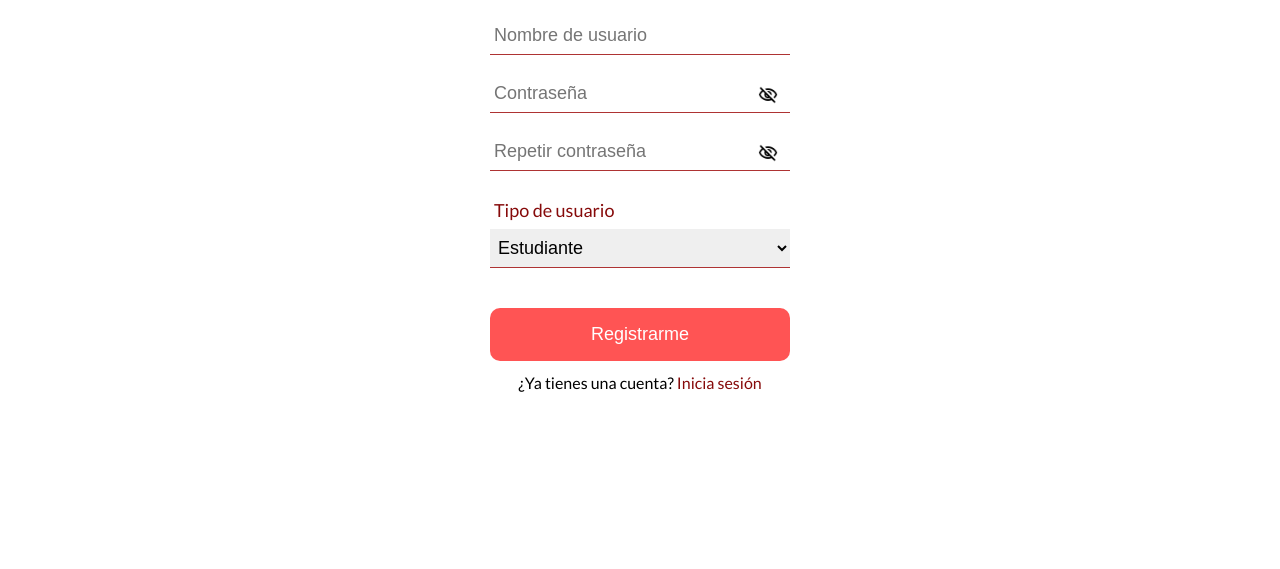
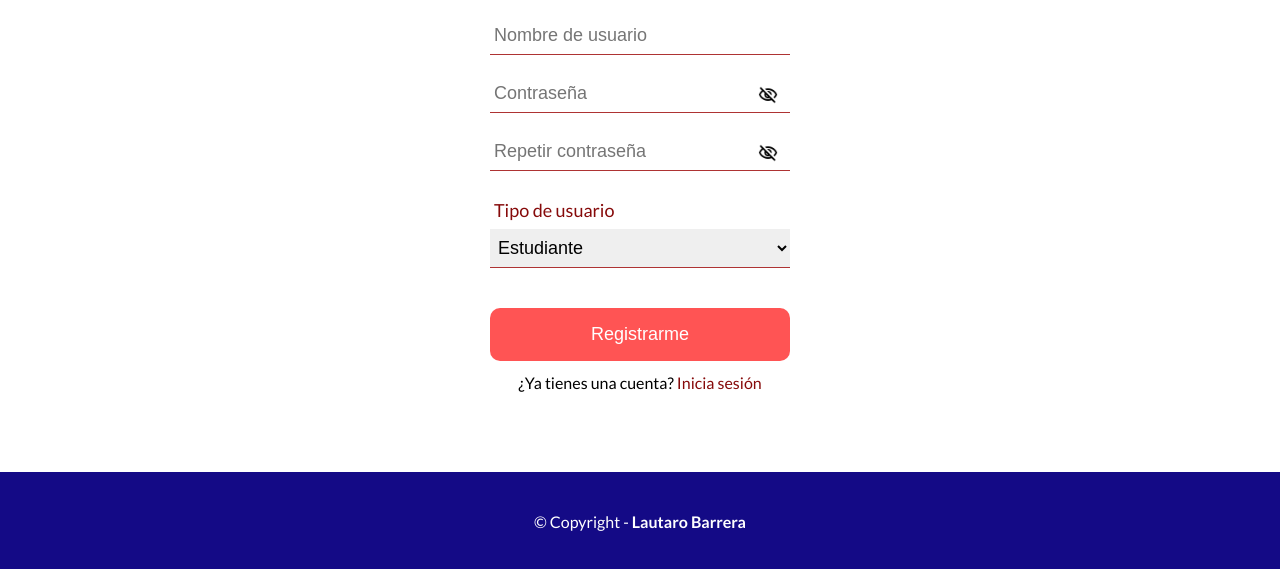
Before and after one commit to lautarobarrera10/PEyLW-TP-Final, a plain HTML site: page html/register.html in a window 1280 px wide. Shown: the part 559-1128 px from the top of the page. Before the commit the page ends 951 px from the top, so only its background shows below. Drawn offline with nearby package versions, Linux system fonts and the light colour scheme.

Commit message:
footer implementado en todas las páginas

```diff
--- /dev/null
+++ b/css/footer.css
@@ -0,0 +1,7 @@
+footer {
+    margin-top: 80px;
+    padding: 40px;
+    text-align: center;
+    color: white;
+    background-color: #140A86;
+}
--- a/css/registroExitoso.css
+++ b/css/registroExitoso.css
@@ -11,7 +11,7 @@ body {
 .container {
     width: 90%;
     max-width: 300px;
-    margin: 300px auto 0;
+    margin: 300px auto;
 }
 
 h1 {
--- a/html/register.html
+++ b/html/register.html
@@ -9,6 +9,7 @@
     <link rel="stylesheet" href="../css/style.css">
     <link rel="stylesheet" href="../css/register.css">
     <link rel="stylesheet" href="../css/header.css">
+    <link rel="stylesheet" href="../css/footer.css">
 
     <!-- Fuentes -->
     <link rel="preconnect" href="https://fonts.googleapis.com">
@@ -57,6 +58,9 @@
         <button type="button" id="register-button" >Registrarme</button>
         <p class="register-text">¿Ya tienes una cuenta? <a href="./login.html">Inicia sesión</a></p>
     </form>
+    <footer>
+        © Copyright - <b>Lautaro Barrera</b>
+    </footer>
     <script src="../js/register.js"></script>
 </body>
 </html>
```
Also changed, not shown: html/cursos.html (+2 -0 lines), html/home.html (+2 -1 lines), html/index.html (deleted, +0 -12 lines), html/login.html (+4 -0 lines), html/perfil.html (+2 -0 lines), html/registroExitoso.html (+4 -0 lines).
